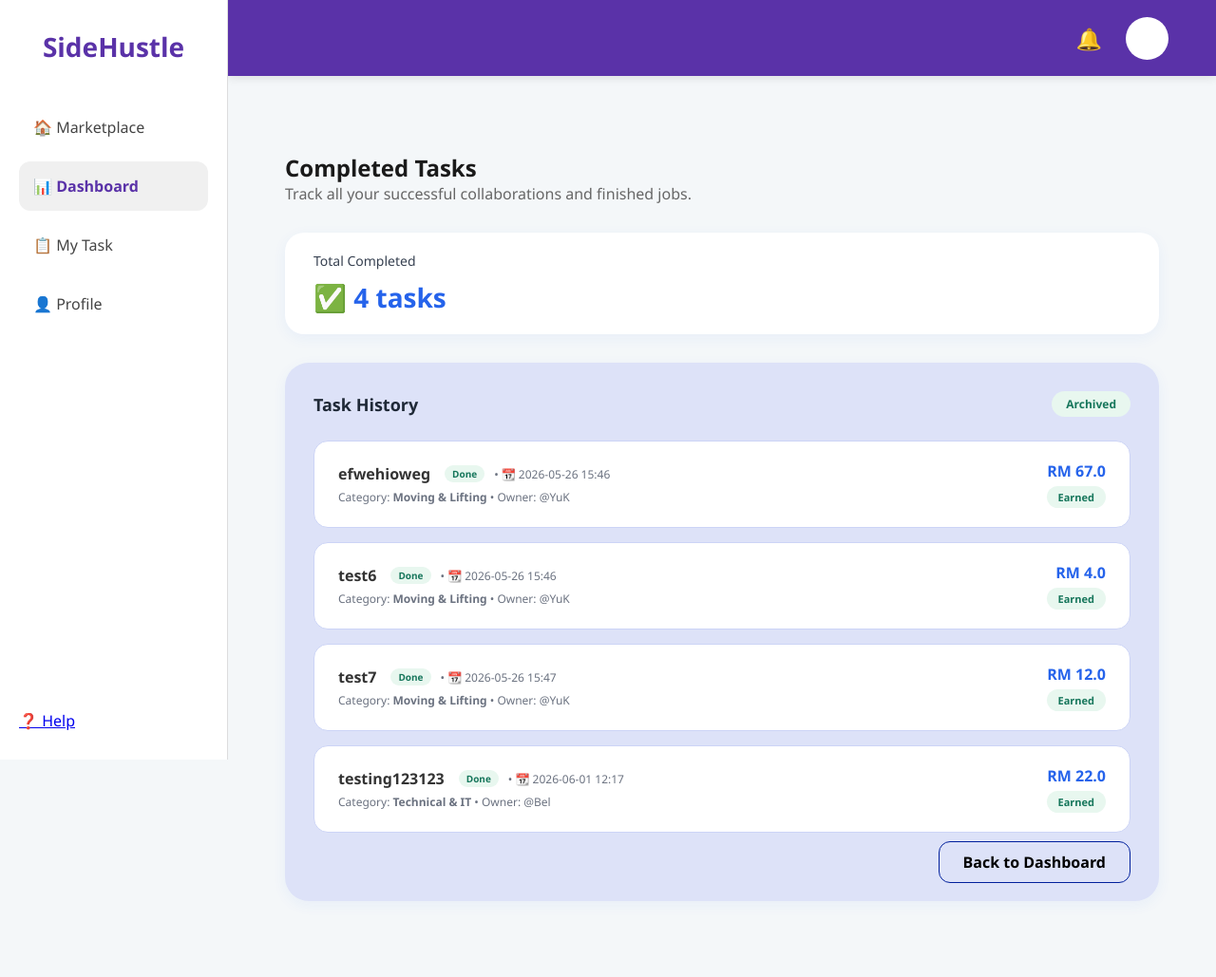
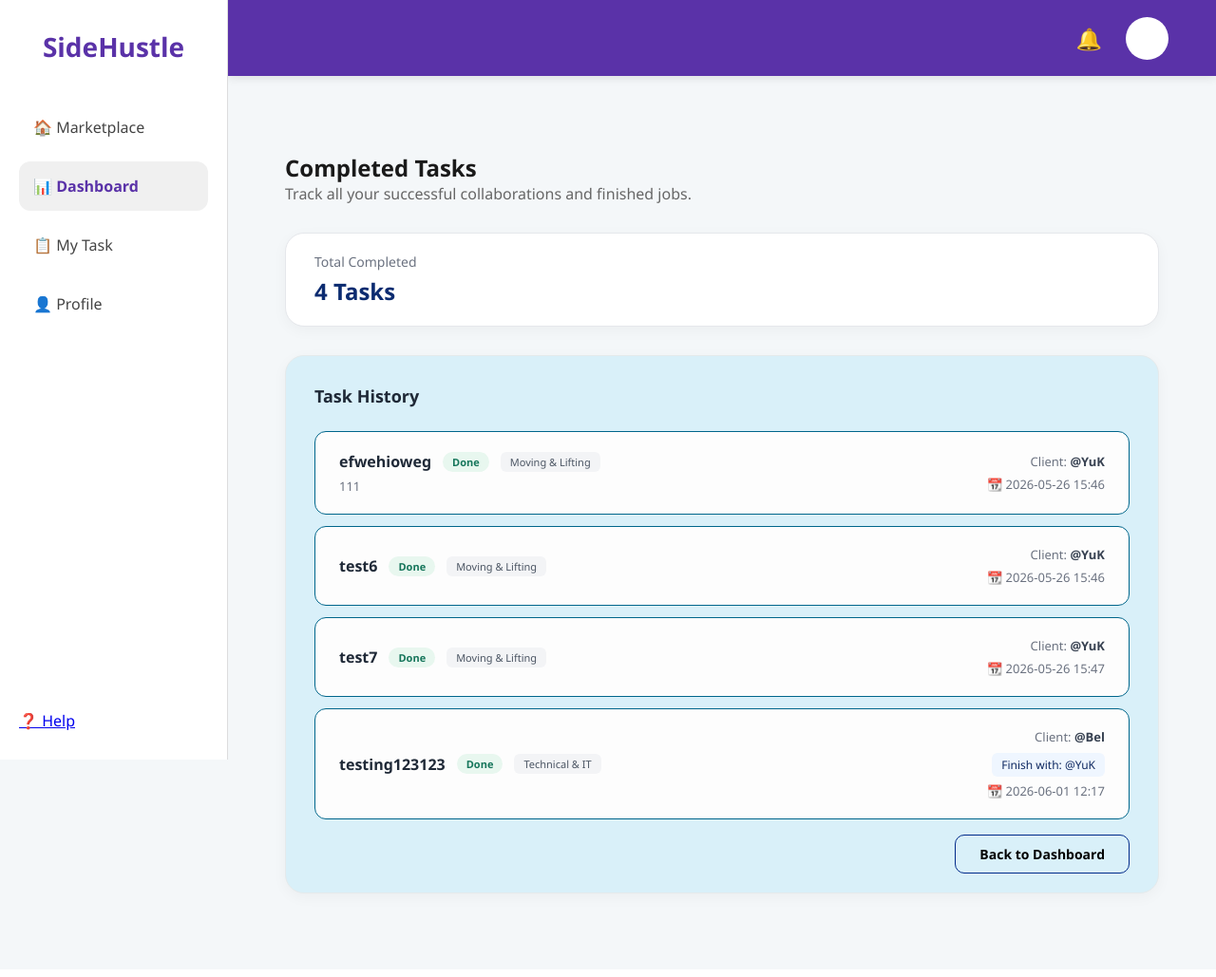
Before and after one commit to ZhiQi07/SideHustle, a Flask app: page /completed_tasks in a window 1280 px wide. Shown: the whole page at 95% size. After the commit the page ends 951 px from the top, so only its background shows below. Run offline with Flask 3, Linux system fonts and the light colour scheme; a user stored in the database is signed in.

Commit message:
theme colour

```diff
--- a/app.py
+++ b/app.py
@@ -797,6 +797,11 @@ def completed_tasks():
             task.completed_time = earning_record.timestamp.strftime('%Y-%m-%d %H:%M')
         else:
             task.completed_time = "Recently"
+        hired_usernames = task.get_hired_usernames()
+        task.finish_with_usernames = [
+            username for username in hired_usernames
+            if username != user.username
+        ] if len(hired_usernames) > 1 else []
 
     return render_template('completed_tasks.html', user=user, tasks=done_tasks)
 
--- a/templates/completed_tasks.html
+++ b/templates/completed_tasks.html
@@ -8,63 +8,94 @@
     <link rel="stylesheet" href="{{ url_for('static', filename='dashboard.css') }}">
     <style>
         .history-card {
-            background: #dde2f8;
-            border-radius: 25px;
+            background: #d9f0f9;
+            border-radius: 20px;
             padding: 30px;
-            box-shadow: 0 4px 15px rgba(37, 99, 235, 0.06);
+            box-shadow: 0 4px 15px rgba(0, 0, 0, 0.04);
             max-width: 100%;
+            border: 1px solid #e5eaeb;
         }
         .task-item {
             display: flex;
             justify-content: space-between;
             align-items: center;
             padding: 20px 25px;
-            background: #ffffff;
-            border-radius: 15px;
-            margin-bottom: 15px;
-            border: 1px solid #ccd4f6;
+            background: #fdfdfd;
+            border-radius: 12px;
+            margin-bottom: 12px;
+            border: 1px solid #00668b;
         }
         .task-left {
             display: flex;
             flex-direction: column;
-            gap: 5px;
+            gap: 6px;
+            max-width: 60%;
+        }
+        .task-header {
+            display: flex;
+            align-items: center;
+            gap: 12px;
+            flex-wrap: wrap;
         }
         .task-title {
             font-size: 16px;
-            font-weight: 700;
-            color: #333;
-        }
-        .task-meta {
-            font-size: 12px;
-            color: #6b7280;
-        }
-        .task-right {
-            text-align: right;
-        }
-        .task-price {
-            font-size: 16px;
-            font-weight: 800;
-            color: #2563eb;
+            font-weight: 600;
+            color: #1f2937;
         }
         .status-badge {
             background: #e8f7ef;
             color: #16765b;
             font-size: 11px;
-            padding: 4px 12px;
+            padding: 3px 10px;
             border-radius: 20px;
             font-weight: bold;
+        }
+        .category-badge {
+            background: #f3f4f6;
+            color: #4b5563;
+            font-size: 11px;
+            padding: 3px 10px;
+            border-radius: 6px;
+            font-weight: 500;
+        }
+        .task-desc {
+            font-size: 13px;
+            color: #6b7280;
+            line-height: 1.4;
+        }
+        .task-right {
+            display: flex;
+            flex-direction: column;
+            align-items: flex-end;
+            gap: 6px;
+            font-size: 13px;
+            color: #6b7280;
+            text-align: right;
+        }
+        .client-info strong {
+            color: #374151;
+        }
+        .collaborators {
+            font-size: 12px;
+            color: #0f2961;
+            background: #eff6ff;
+            padding: 4px 10px;
+            border-radius: 6px;
             display: inline-block;
-            margin-top: 5px;
+            margin-top: 2px;
+            font-weight: 500;
         }
-        .role-tag {
-            background: #f0eaff;
-            color: #5a32a8;
-            font-size: 10px;
-            padding: 2px 8px;
+        .btn-back {
+            text-decoration: none;
+            color: #000000;
+            font-weight: 600;
+            border: 1px solid #002989;
+            padding: 10px 25px;
             border-radius: 10px;
-            font-weight: bold;
-            margin-left: 5px;
+            transition: 0.2s;
+            font-size: 14px;
         }
+
     </style>
 </head>
 <body>
@@ -99,51 +130,61 @@
                 </div>
 
                 <div style="display: flex; gap: 20px; margin-bottom: 30px;">
-                    <div style="background: #ffffff; border-radius: 20px; padding: 20px 30px; box-shadow: 0 4px 15px rgba(37, 99, 235, 0.06); flex: 1;">
-                        <p style="color: #374151; font-size: 14px; margin-bottom: 10px;">Total Completed</p>
-                        <h3 style="font-size: 28px; color: #2563eb;">✅ {{ tasks|length }} tasks</h3>
+                    <div style="background: #ffffff; border-radius: 20px; padding: 20px 30px; box-shadow: 0 4px 15px rgba(0, 0, 0, 0.04); flex: 1; border: 1px solid #e5e7eb;">
+                        <p style="color: #6b7280; font-size: 14px; margin-bottom: 5px;">Total Completed</p>
+                        <h3 style="font-size: 24px; color: #0b2b70; font-weight: 700;">{{ tasks|length }} Tasks</h3>
                     </div>
                 </div>
 
                 <div class="history-card">
                     <div style="display: flex; justify-content: space-between; align-items: center; margin-bottom: 25px;">
-                        <h2 style="font-size: 18px; color: #1f2937;">Task History</h2>
-                        <span style="background: #e8f7ef; padding: 5px 15px; border-radius: 20px; font-size: 12px; color: #16765b; font-weight: bold;">
-                            Archived
-                        </span>
+                        <h2 style="font-size: 18px; color: #1f2937; font-weight: 600;">Task History</h2>
                     </div>
 
                     <div class="history-list">
                         {% for task in tasks %}
                         <div class="task-item">
                             <div class="task-left">
-                                <div style="display: flex; align-items: center; flex-wrap: wrap; gap: 10px;">
+                                <div class="task-header">
                                     <span class="task-title">{{ task.title }}</span>
+                                    <span class="status-badge">Done</span>
+                                    <span class="category-badge">{{ task.category }}</span>
+                                </div>
+                                {% if task.description %}
+                                <div class="task-desc">
+                                    {{ task.description }}
+                                </div>
+                                {% endif %}
+                            </div>
 
-                                    <span class="role-tag" style="background: #e8f7ef; color: #16765b;">Done</span>
+                            <div class="task-right">
+                                <span class="client-info">Client: <strong>@{{ task.user }}</strong></span>
 
-                                    {% if task.completed_time %}
-                                    <span style="font-size: 12px; color: #6b7280;">
-                                        • 📆 {{ task.completed_time }}
-                                    </span>
-                                    {% endif %}
-                                </div>
-                                <span class="task-meta">Category: <strong>{{ task.category }}</strong> • Owner: @{{ task.user }}</span>
-                            </div>
-                            <div class="task-right">
-                                <span class="task-price">RM {{ task.price }}</span>
-                                <div><span class="status-badge">Earned</span></div>
+                                {% if task.finish_with_usernames %}
+                                <span class="collaborators">
+                                    Finish with:
+                                    {% for username in task.finish_with_usernames %}
+                                        @{{ username }}{% if not loop.last %}, {% endif %}
+                                    {% endfor %}
+                                </span>
+                                {% endif %}
+
+                                {% if task.completed_time %}
+                                <span class="task-time">
+                                    📆 {{ task.completed_time }}
+                                </span>
+                                {% endif %}
                             </div>
                         </div>
                         {% else %}
-                        <div style="text-align: center; padding: 40px; color: #8e8989;">
+                        <div style="text-align: center; padding: 40px; color: #9ca3af;">
                             <p>No completed tasks found in your archive yet.</p>
                         </div>
                         {% endfor %}
                     </div>
 
-                    <div style="text-align: right; margin-top: 20px;">
-                        <a href="{{ url_for('dashboard') }}" style="text-decoration: none; color: #000000; font-weight: bold; border: 1px solid #001f9c; padding: 10px 25px; border-radius: 12px; transition: 0.2s;">
+                    <div style="text-align: right; margin-top: 25px;">
+                        <a href="{{ url_for('dashboard') }}" class="btn-back">
                             Back to Dashboard
                         </a>
                     </div>
--- a/templates/earnings.html
+++ b/templates/earnings.html
@@ -28,7 +28,7 @@
             border: 1px solid #d8def8;
         }
         .history-card {
-            background: #f5fade;
+            background: #faf9de;
             border-radius: 25px;
             padding: 30px;
             box-shadow: 0 4px 15px rgba(79, 70, 229, 0.05);
@@ -41,7 +41,7 @@
             border-radius: 15px;
             margin-bottom: 15px;
             /* 👇 2. 给每个 Completed Task 卡片加上了精致的浅色边框 */
-            border: 1px solid #d8def8;
+            border: 1px solid #adb600;
         }
         .amount-text {
             font-weight: bold;
```
Also changed, not shown: templates/chat.html (+73 -18 lines), database.db.
